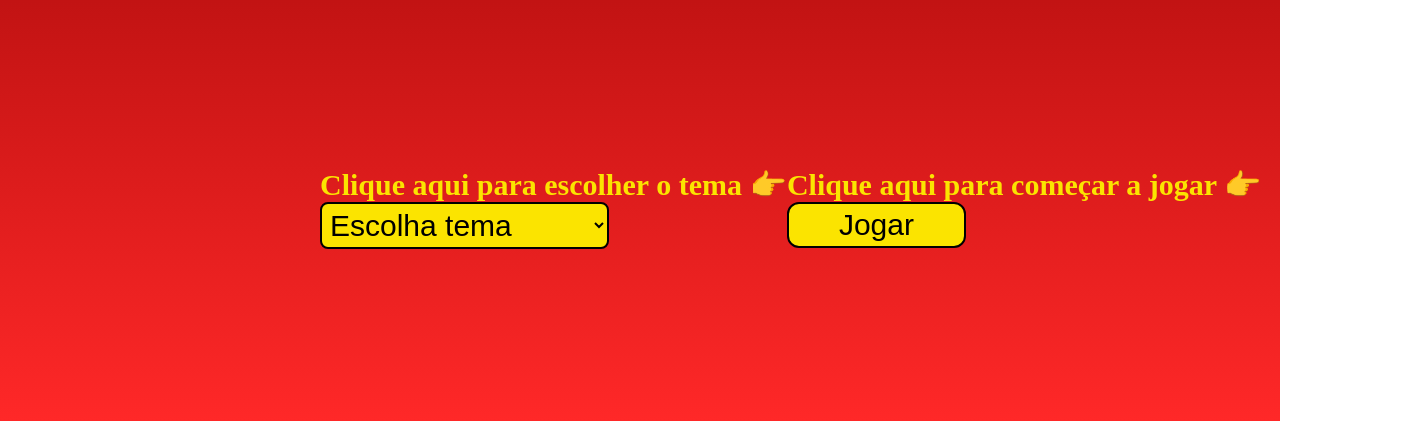
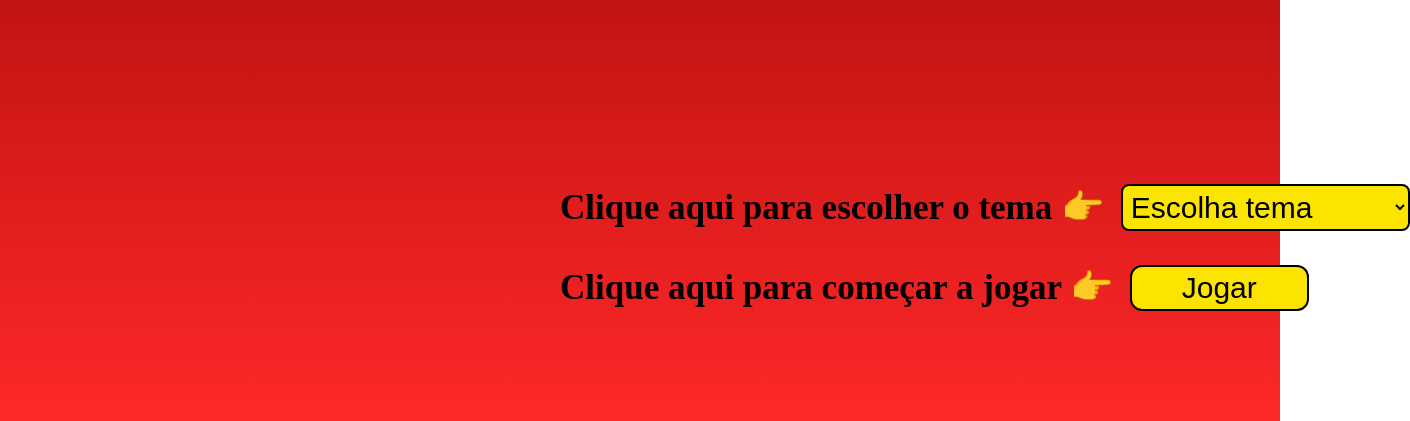
Before and after one commit to Trivialistas/Bau-da-Memoria, a website: page index.html in a window 1280 px wide. Shown: the part 379-800 px from the top of the page, 1410 px wide, since content can reach past the window. Drawn offline with Linux system fonts and the light colour scheme.

Commit message:
Update menu.css

```diff
--- a/css/menu.css
+++ b/css/menu.css
@@ -48,18 +48,27 @@ img{
     width: 50vw;
     height: 20vh;
     display: flex;
-    align-items: flex-start;
+    flex-direction: column;
     justify-content: space-around;
+    align-items: center;
 }
 
 label {
     white-space: nowrap;
-    font-size: 30px;
-    color: #FBE400;
+    font-size: 35px;
+    color: black;
     font-weight: bolder;
+    margin-right: 1rem;
 }
 
 #tema {
+    display: flex;
+    justify-content: space-around;
+    align-items: center;
+}
+
+.textoBotao {
+    width: 10rem;
     display: flex;
     justify-content: space-around;
     align-items: center;
```
